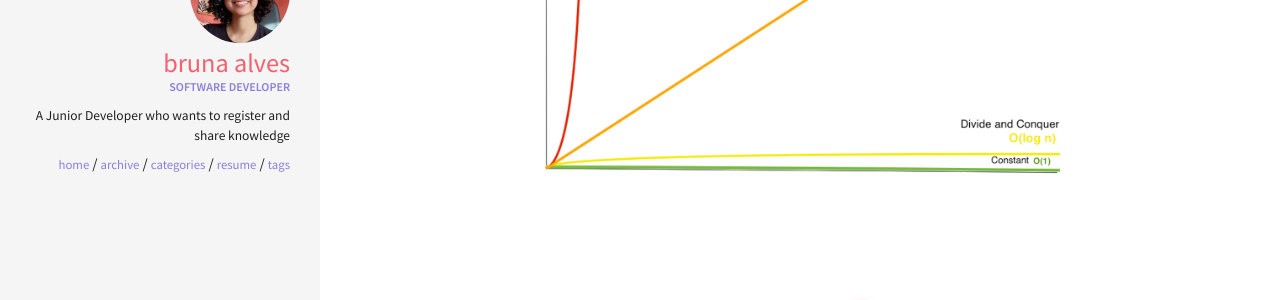
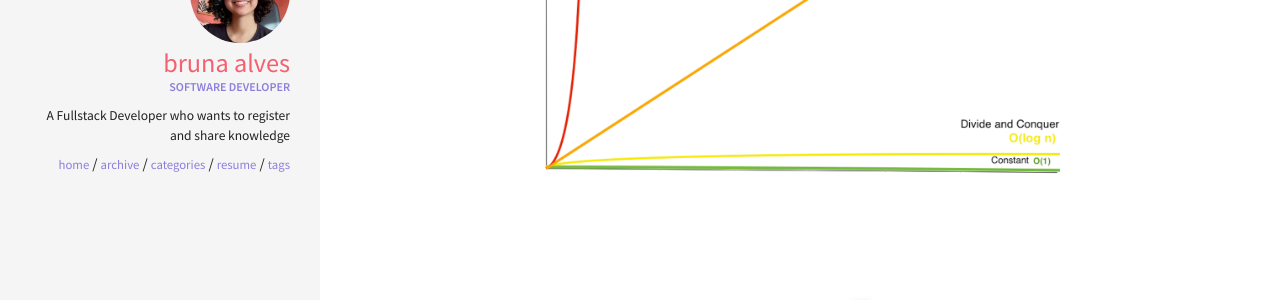
Before and after one commit to BrunaAlves/brunaalves.github.io, a Jekyll site: the page built from index.html, in a window 1280 px wide. Shown: the part 347-647 px from the top of the page. Built offline with Jekyll 4.4.1, drawn with Linux system fonts in a browser that asks for light colours.

```diff
--- a/_config.yml
+++ b/_config.yml
@@ -36,7 +36,7 @@ owner:
   name: Bruna Alves
   avatar: profile.png
   job: "Software Developer"
-  bio: "A Junior Developer who wants to register and share knowledge"
+  bio: "A Fullstack Developer who wants to register and share knowledge"
   email:
   disqus-shortname:
   twitter: #username
--- a/_data/index/careers.yml
+++ b/_data/index/careers.yml
@@ -3,7 +3,7 @@
 - name: Service Heroes
   link:
   date: Aug 2019 - <i class="fa fa-clock-o" aria-hidden="true" title="Until Now"></i> (Netherlands)
-  job: Junior Developer
+  job: Fullstack Developer
 
 - name: Rbm Web - Sistemas Inteligentes
   link:
```
Also changed, not shown: 7 other files.
